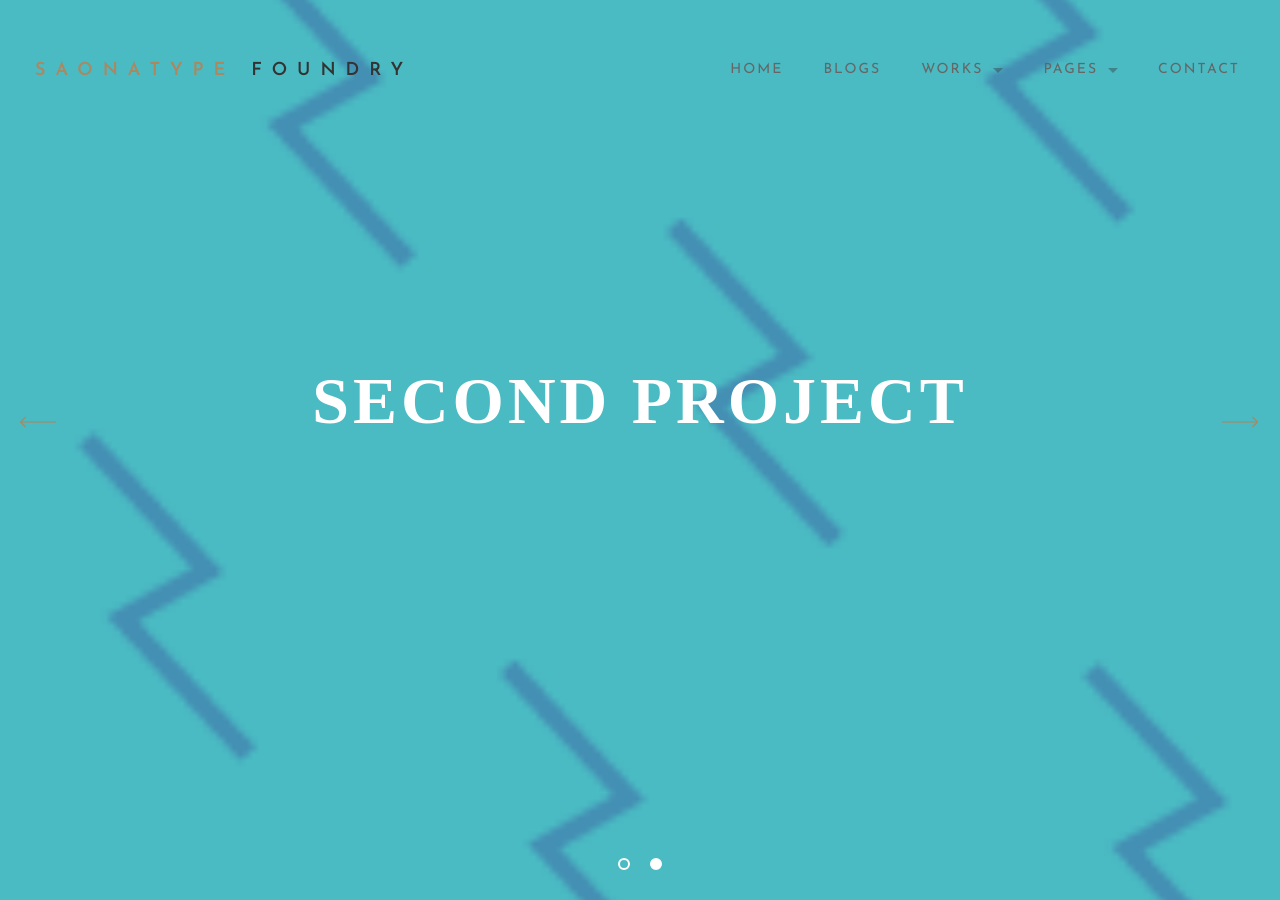
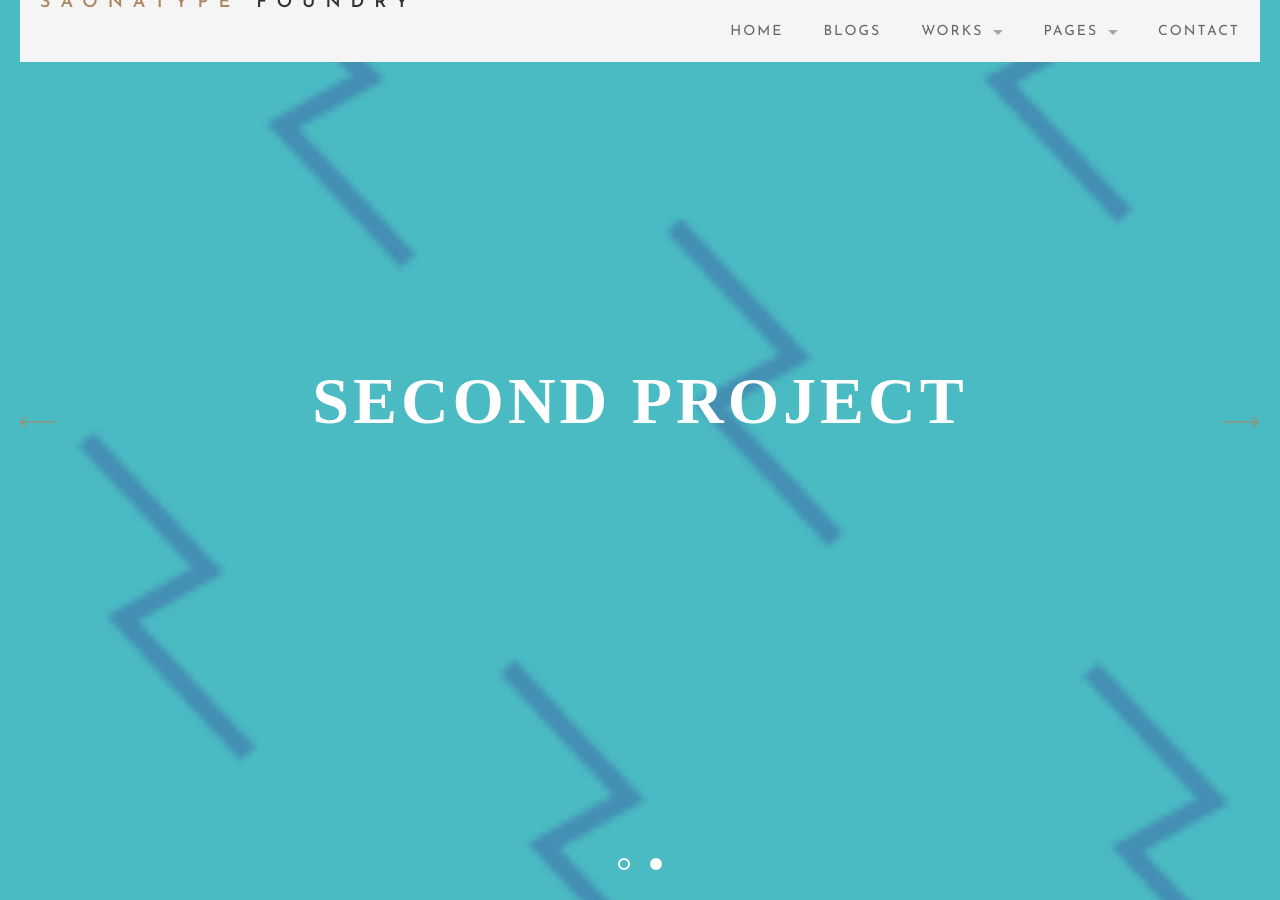
Before and after one commit to SAONATYPE/saonatype.github.io, a Jekyll site: the page built from index.html, in a window 1280 px wide and 900 px high. Built offline with Jekyll 4.4.1, drawn with Linux system fonts in a browser that asks for light colours; some web fonts are replaced.

Commit message:
update css

```diff
--- a/css/style.css
+++ b/css/style.css
@@ -329,8 +329,9 @@
     transform: translateX(0); } }
 /* Navigation */
 .title-area h1 {
-  line-height: 1;
-  padding-left: 15px; }
+  line-height: 0.4rem;
+  padding-left: 20px;
+ }
   .title-area h1 a {
     color: #333;
     font-size: 18px;
@@ -362,13 +363,17 @@
 .contain-to-grid {
   background-color:transparent;
   position: fixed;
-  padding: 20px 20px;
   transition: 0.4s;
   top: 0;
-  z-index: 99; }
+  z-index: 99;
+  margin-top: -1em;
+}
   .contain-to-grid .top-bar {
-  background-color:transparent;
-    max-width: 100%; }
+  background-color:whitesmoke;
+  width: 100%;
+  height: 80px;
+
+}
 
 .top-bar-section ul li > a {
   font-family: "josefin sans";
```
